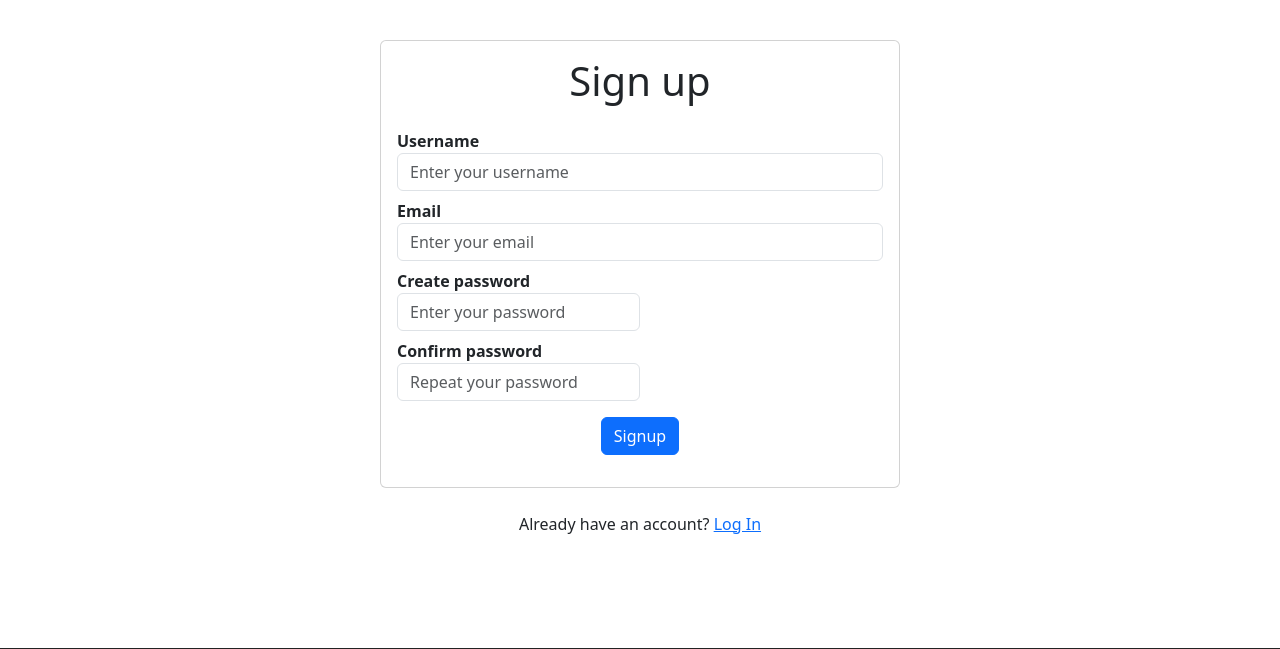
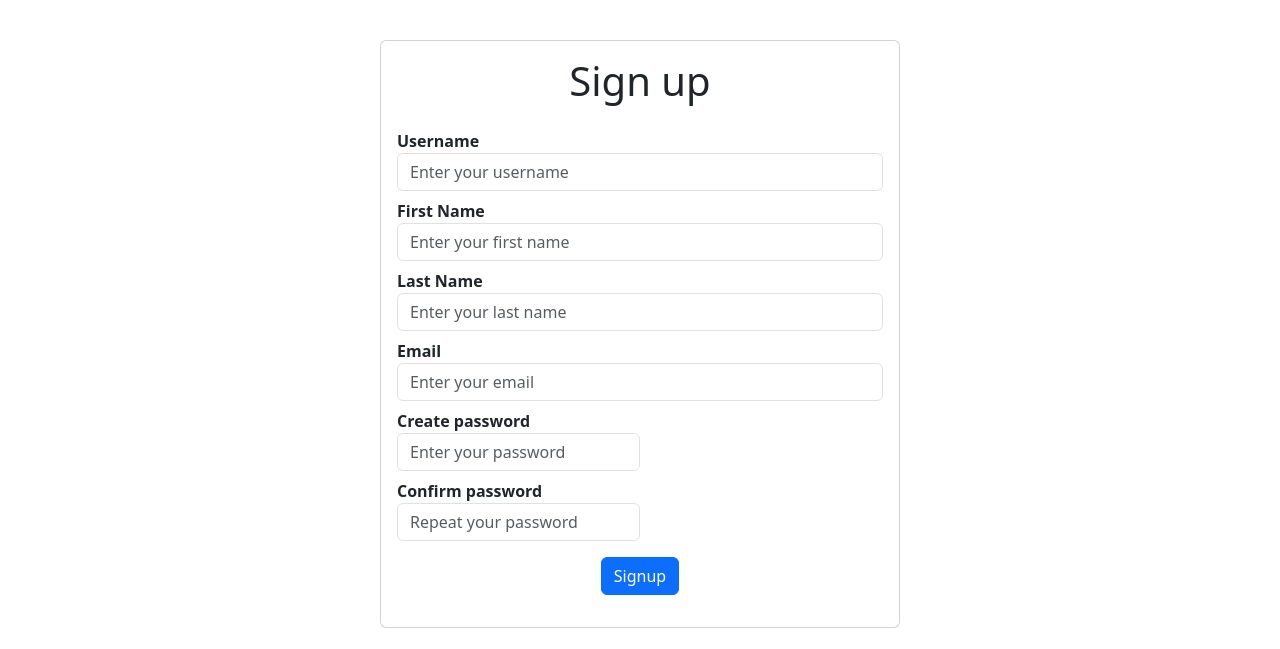
Before and after one commit to Muk74dir/Task-Manager, a Django app: page /signup/ in a window 1280 px wide. Shown: the part 62-711 px from the top of the page. Run offline with Django 4.2, Linux system fonts and the light colour scheme.

Commit message:
EditProblem

```diff
--- a/TaskApp/forms.py
+++ b/TaskApp/forms.py
@@ -5,9 +5,11 @@ from .models import TaskModel
 from .constants import FILTER_CHOICES
 
 class RegistrationForm(UserCreationForm):
+    first_name = forms.CharField(max_length=30, required=False, help_text='First Name')
+    last_name = forms.CharField(max_length=150, required=False, help_text='Last Name')
     class Meta:
         model = User
-        fields = ['username', 'email', 'password1', 'password2']
+        fields = ['username', 'first_name', 'last_name', 'email', 'password1', 'password2']
 
 
 class MultipleFileInput(forms.ClearableFileInput):
--- a/TaskApp/views.py
+++ b/TaskApp/views.py
@@ -5,6 +5,7 @@ from django.contrib.auth import authenticate, login, logout
 from django.contrib.auth.mixins import LoginRequiredMixin
 from .forms import RegistrationForm, TaskForm, MixedTaskPhotoForm, TaskSearchForm, TaskFilterForm
 from .models import TaskModel, PhotoModel
+from django.urls import reverse_lazy
 
 
 class BaseLoginRequiredMixin(LoginRequiredMixin, View):
@@ -80,7 +81,7 @@ class AddTaskView(BaseLoginRequiredMixin, CreateView):
 class RegistrationView(CreateView):
     form_class = RegistrationForm
     template_name = 'signup.html'
-    success_url = '/login/'
+    success_url = reverse_lazy('loginpage')
 
 
 # Logout View
--- a/templates/signup.html
+++ b/templates/signup.html
@@ -13,14 +13,28 @@
             {% if form.username.errors %}{% for error in form.username.errors %}
             <p class="text-danger">* {{ error }}</p>
             {% endfor %}{% endif %}
-        </div>
+          </div>
+          <div class="col form-group mb-2">
+            <label for="first_name"><b>First Name</b></label>
+            <input type="text" class="form-control" id="username" placeholder="Enter your first name" name='first_name'>
+            {% if form.username.errors %}{% for error in form.username.errors %}
+            <p class="text-danger">* {{ error }}</p>
+            {% endfor %}{% endif %}
+          </div>
+          <div class="col form-group mb-2">
+            <label for="last_name"><b>Last Name</b></label>
+            <input type="text" class="form-control" id="username" placeholder="Enter your last name" name='last_name'>
+            {% if form.username.errors %}{% for error in form.username.errors %}
+            <p class="text-danger">* {{ error }}</p>
+            {% endfor %}{% endif %}
+          </div>
 
 
         <div class="form-group mt-2">
             <label for="email"><b>Email</b></label>
             <input type="email" class="form-control" id="email" placeholder="Enter your email" name='email'>
             {% if form.email.errors %}{% for error in form.email.errors %}<p class="text-danger">* {{ error }}</p>
-        {% endfor %}{% endif %}
+            {% endfor %}{% endif %}
         </div>
 
         <div class="form-row">
@@ -44,14 +58,10 @@
         <div class="form-group my-3 text-center">
           <button type="submit" class="btn btn-primary btn-block">Signup</button>
         </div>
-        <!-- form-group// -->
       </form>
     </article>
-    <!-- card-body.// -->
   </div>
-  <!-- card .// -->
   <p class="text-center mt-4">Already have an account? <a decoration="None" href="{% url "loginpage" %}" >Log In</a></p>
   <br /><br />
-  <!-- ============================ COMPONENT REGISTER  END.// ================================= -->
 </section>
 {% endblock content %}
```
Also changed, not shown: TaskApp/migrations/0003_alter_taskmodel_priority.py (added).
